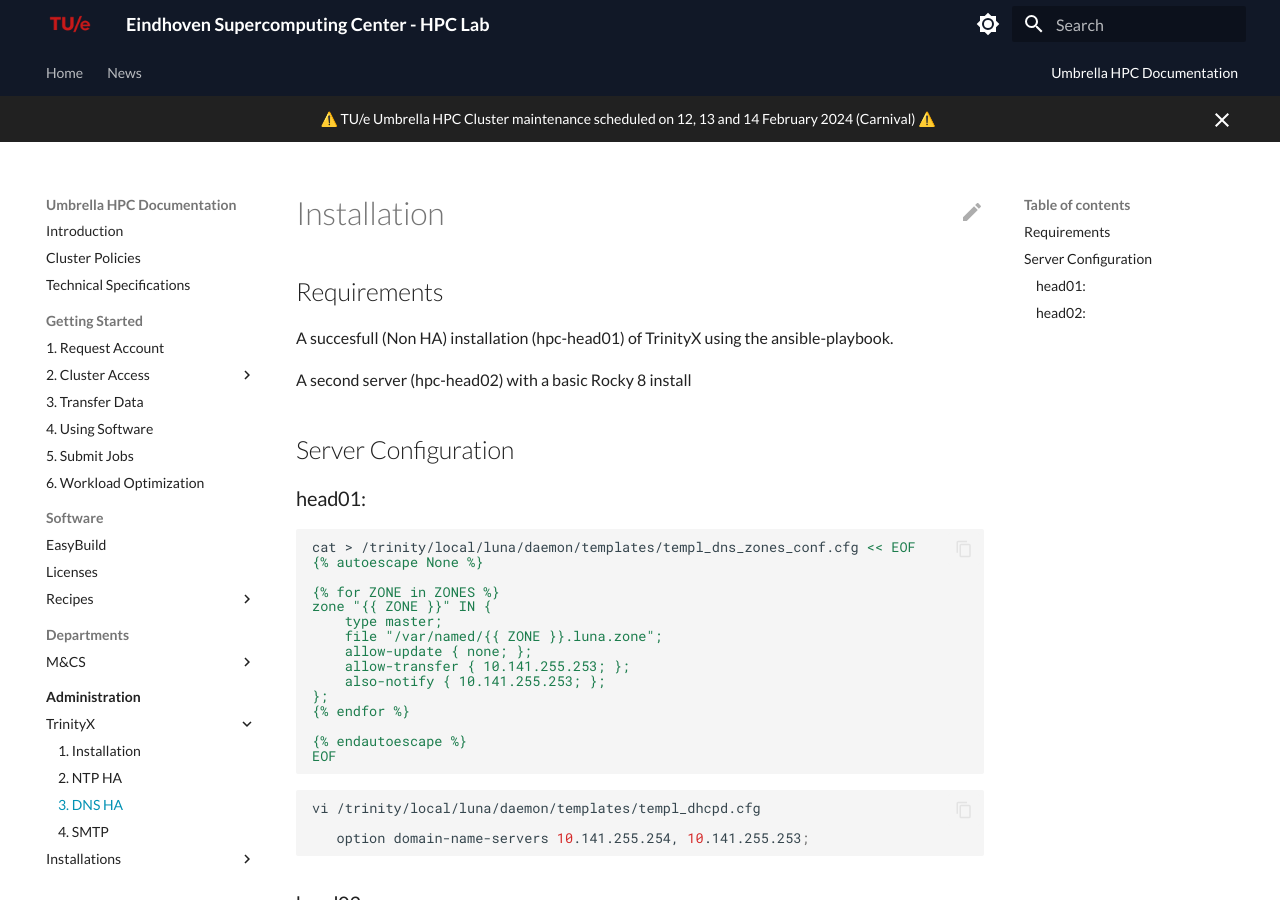
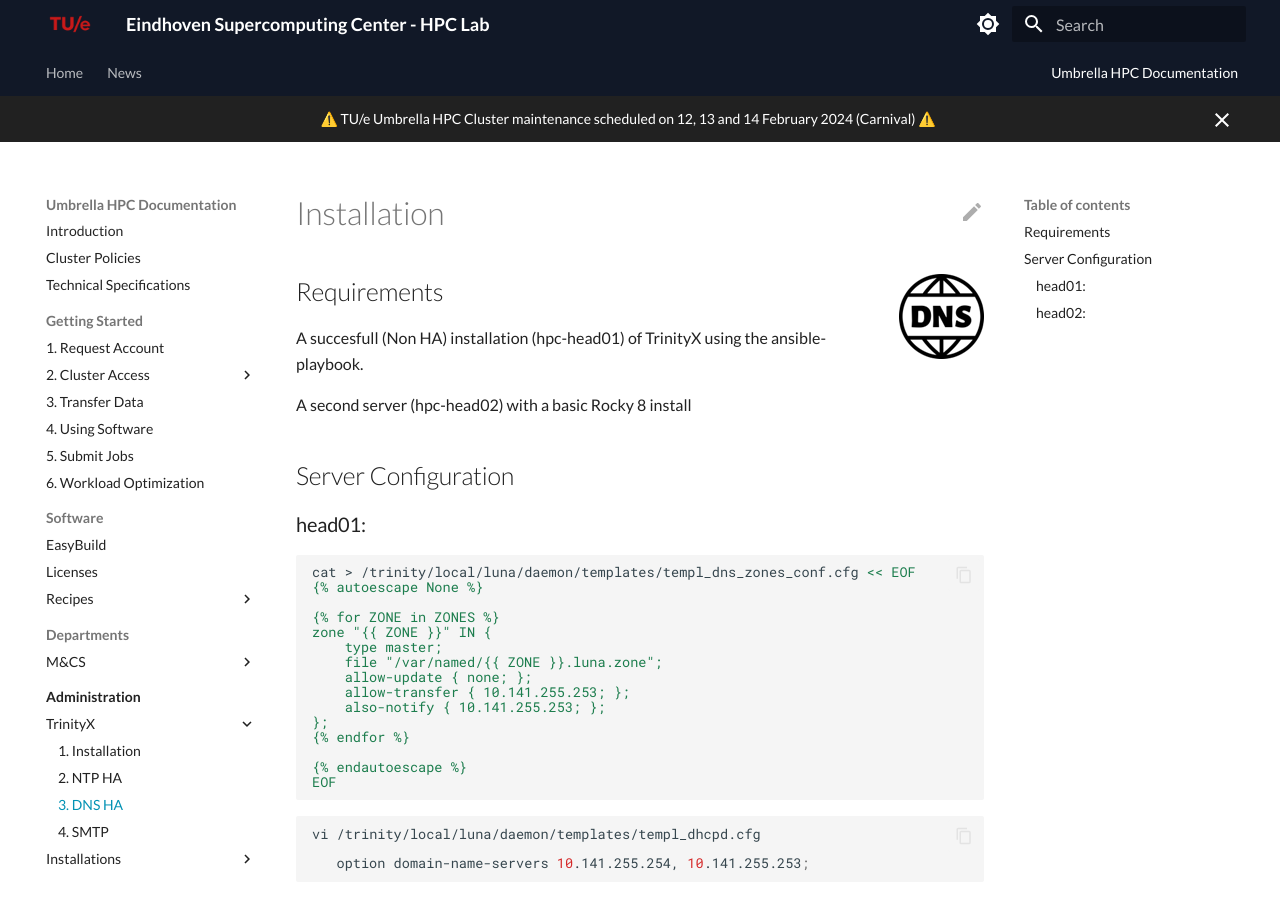
Before and after one commit to gferhpc/supercomputing.tue.nl, an MkDocs documentation site: the page built from pages/documentation/administration/trinityx/dns.md, in a window 1280 px wide and 900 px high. Built offline with MkDocs 1.6.1 and Material for MkDocs 9.7.7, drawn with Linux system fonts in a browser that asks for light colours.

Commit message:
No documentation without Pictures

```diff
--- a/pages/documentation/administration/trinityx/dns.md
+++ b/pages/documentation/administration/trinityx/dns.md
@@ -1,4 +1,6 @@
 # Installation
+
+![DNS Logo](dns.png){ align=right heigth="100" }
 
 ## Requirements
 
```
Also changed, not shown: pages/documentation/administration/trinityx/dns.png (added).
